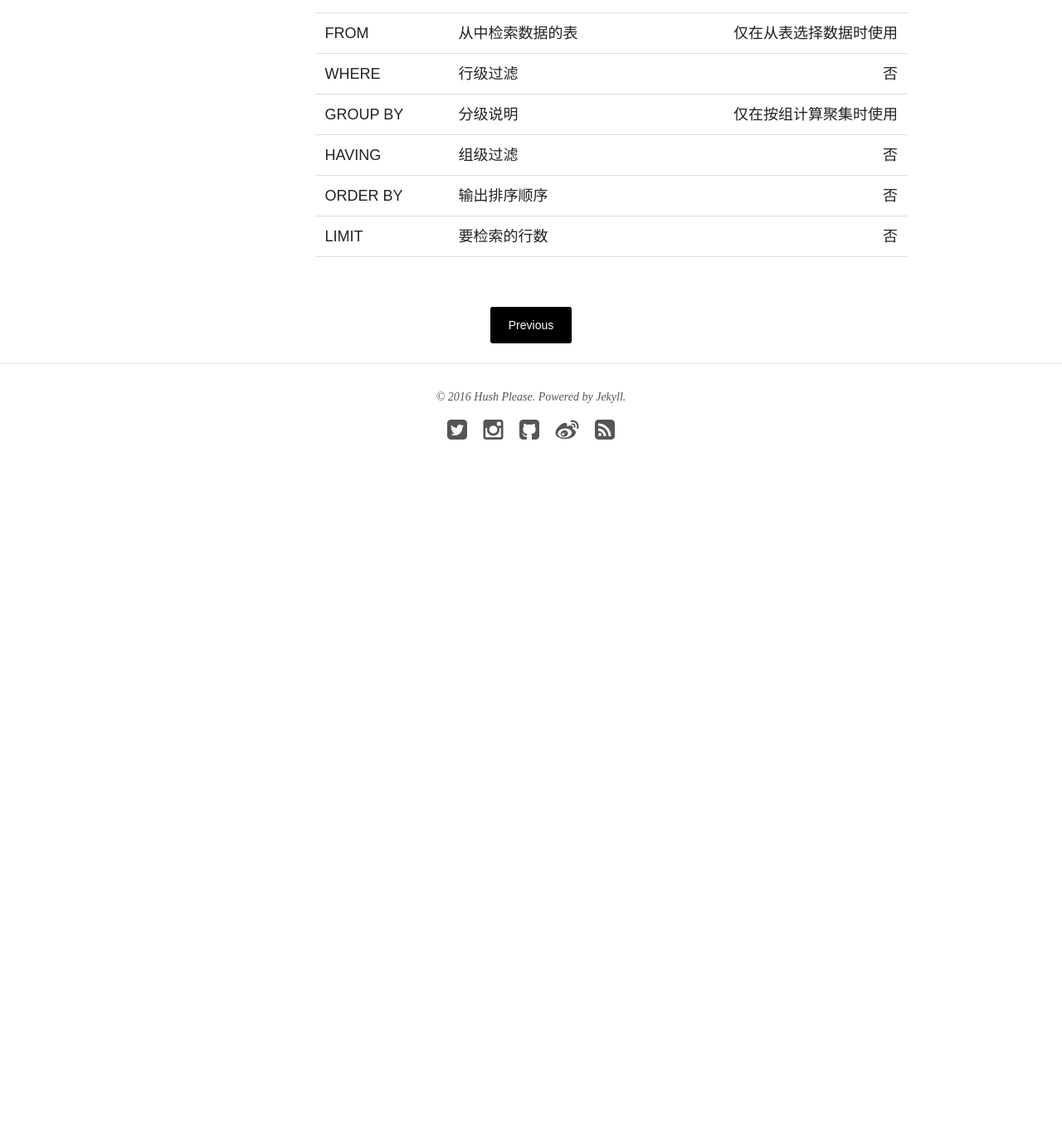
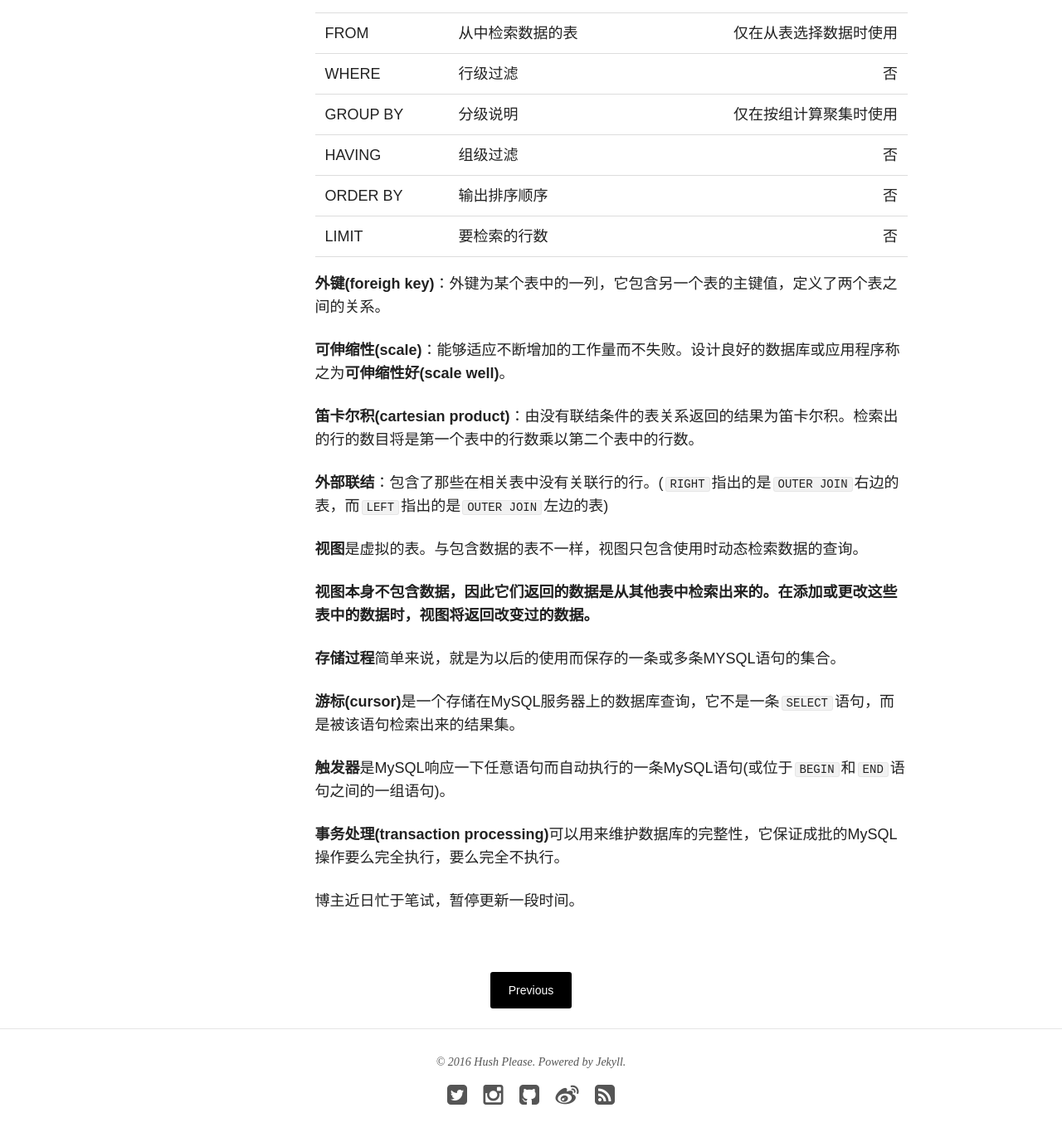
Before and after one commit to hushPlease/hushPlease.github.io, a Jekyll site: the page built from _posts/blog/2016-07-20-mysql-crash-course-take-down.md, in a window 1280 px wide and 1400 px high, scrolled down 16374 px. Shown: the top 1371 px of the window at 83% size. Built offline with Jekyll 4.4.1, drawn with Linux system fonts in a browser that asks for light colours; nearby versions of some CDN libraries; before the commit the page ends 17004 px from its top, so only the background shows below that; some of the changed text lies outside the part shown.

Commit message:
Update post.

```diff
--- a/_posts/blog/2016-07-20-mysql-crash-course-take-down.md
+++ b/_posts/blog/2016-07-20-mysql-crash-course-take-down.md
@@ -28,7 +28,7 @@ share: true
 
 **主键(primary key)**：一列(或一组列)，其值能够唯一区分表中每个行。
 
-> 命令用`;`或`\g`结束，换句话说，仅按Enter不执行命令
+> 命令用`;`或`\g`结束，换句话说，仅按Enter不执行命令。
 
 **关键字(key word)**：作为MySQL语言组成部分的一个保留字。决不要用关键字命名一个表或列。
 
@@ -482,3 +482,25 @@ share: true
 | ORDER BY | 输出排序顺序 | 否 |
 | LIMIT | 要检索的行数 | 否 |
 {: .table}
+
+**外键(foreigh key)**：外键为某个表中的一列，它包含另一个表的主键值，定义了两个表之间的关系。
+
+**可伸缩性(scale)**：能够适应不断增加的工作量而不失败。设计良好的数据库或应用程序称之为**可伸缩性好(scale well)**。
+
+**笛卡尔积(cartesian product)**：由没有联结条件的表关系返回的结果为笛卡尔积。检索出的行的数目将是第一个表中的行数乘以第二个表中的行数。
+
+**外部联结**：包含了那些在相关表中没有关联行的行。(`RIGHT`指出的是`OUTER JOIN`右边的表，而`LEFT`指出的是`OUTER JOIN`左边的表)
+
+**视图**是虚拟的表。与包含数据的表不一样，视图只包含使用时动态检索数据的查询。
+
+**视图本身不包含数据，因此它们返回的数据是从其他表中检索出来的。在添加或更改这些表中的数据时，视图将返回改变过的数据。**
+
+**存储过程**简单来说，就是为以后的使用而保存的一条或多条MYSQL语句的集合。
+
+**游标(cursor)**是一个存储在MySQL服务器上的数据库查询，它不是一条`SELECT`语句，而是被该语句检索出来的结果集。
+
+**触发器**是MySQL响应一下任意语句而自动执行的一条MySQL语句(或位于`BEGIN`和`END`语句之间的一组语句)。
+
+**事务处理(transaction processing)**可以用来维护数据库的完整性，它保证成批的MySQL操作要么完全执行，要么完全不执行。
+
+博主近日忙于笔试，暂停更新一段时间。
```
Also changed, not shown: other parts of _posts/blog/2016-07-20-mysql-crash-course-take-down.md (+1 -1 lines).
